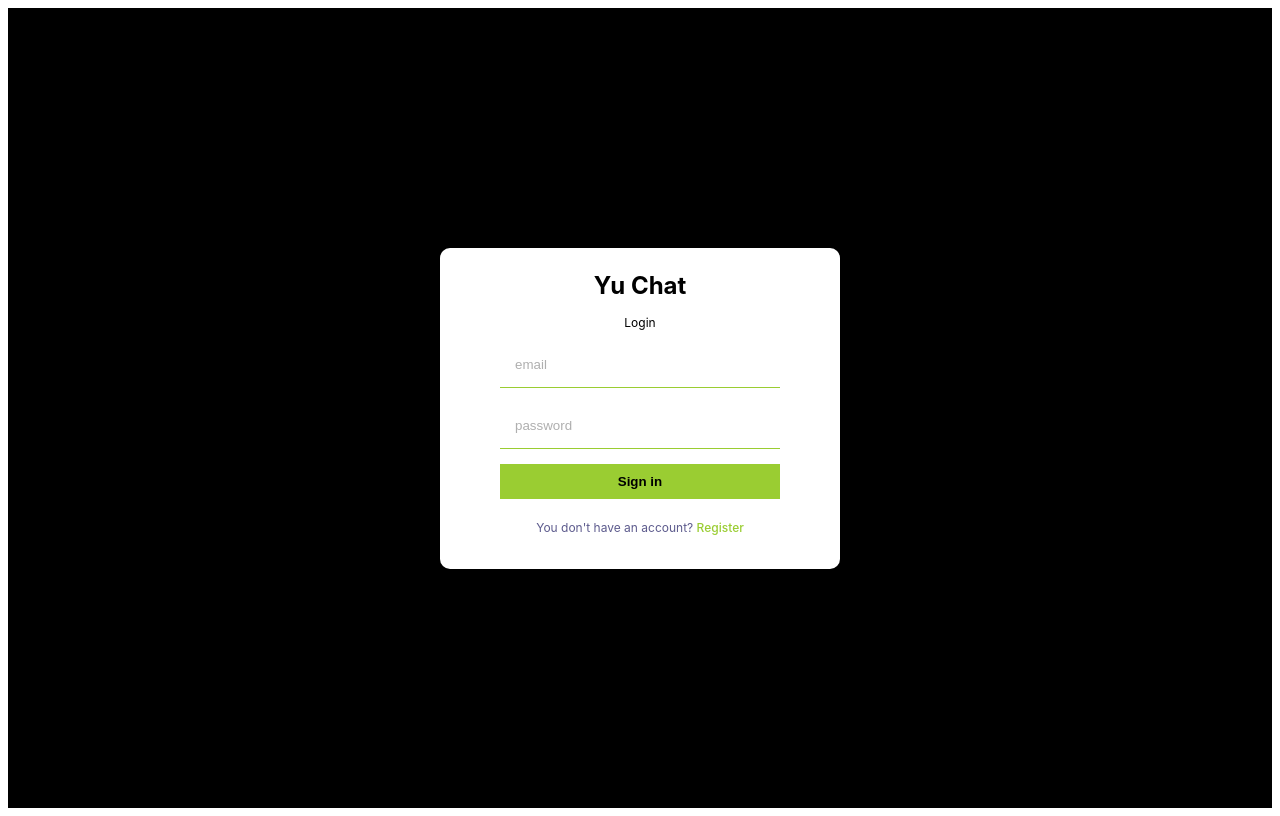
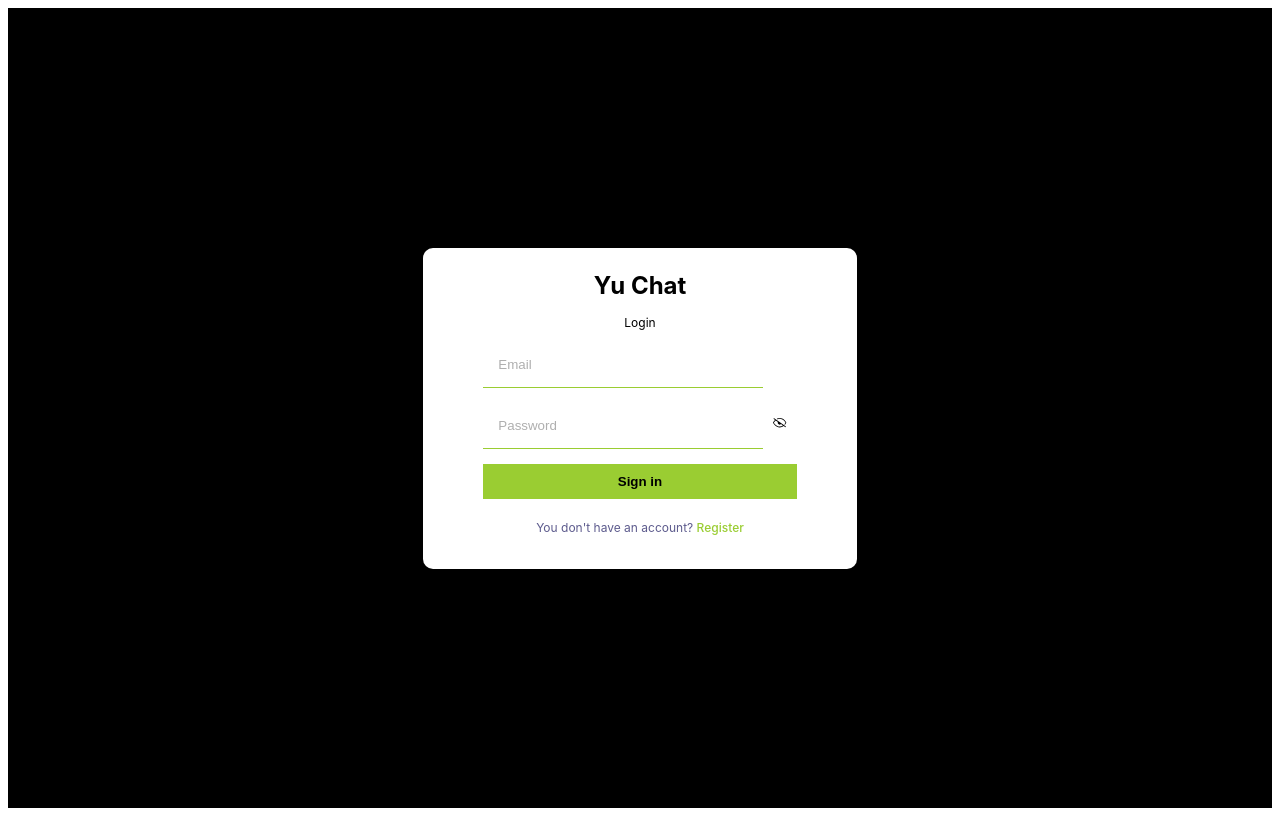
Before and after one commit to YusifAliyev037/YuChat, a React (Vite) app: page /login in a window 1280 px wide. Built offline with nearby package versions, Linux system fonts and the light colour scheme; no server answers.

Commit message:
chatdesign

```diff
--- a/src/Components/Pages/ChatBox/Message.jsx
+++ b/src/Components/Pages/ChatBox/Message.jsx
@@ -23,11 +23,11 @@ import { ChatContext } from '../../Context/ChatContext';
         <span>just now</span>
       </div>
       <div className="messagecontent">
-        <p>{message.text}</p>
-        {message.img && <img
+        <p className='ptext'>{message.text}</p>
+        <p className='pimage'>{message.img && <img
         src={message.img}
         alt=""
-        />}
+        />}</p>
       </div>
       </div>
   )
--- a/src/Components/Pages/Login.jsx
+++ b/src/Components/Pages/Login.jsx
@@ -1,9 +1,13 @@
 import { signInWithEmailAndPassword } from 'firebase/auth';
-import React, { useState } from 'react'
+import React, { useState } from 'react';
 import { Link, useNavigate } from 'react-router-dom';
-import {auth} from '../Service/firebase'
+import { auth } from '../Service/firebase';
+import { GoEye } from 'react-icons/go';
+import { GoEyeClosed } from "react-icons/go";
+
 function Login() {
   const [err, setErr] = useState(false);
+  const [showPassword, setShowPassword] = useState(false); // State to manage password visibility
   const navigate = useNavigate();
 
   const handleSubmit = async (e) => {
@@ -13,27 +17,41 @@ import {auth} from '../Service/firebase'
 
     try {
       await signInWithEmailAndPassword(auth, email, password);
-      navigate("/")
+      navigate('/');
     } catch (err) {
       setErr(true);
     }
   };
+
   return (
     <div className="formcontainer">
       <div className="formwrapper">
         <span className="logo">Yu Chat</span>
         <span className="title">Login</span>
         <form onSubmit={handleSubmit}>
-        <input type="email" placeholder="email" />
-        <input type="password" placeholder="password" />
+          <input type="email" placeholder="Email" />
+          <div className="password-input-wrapper">
+            <input
+              type={showPassword ? 'text' : 'password'}
+              placeholder="Password"
+            />
+            <button
+              className='passwordbutton'
+              type="button"
+              onClick={() => setShowPassword(!showPassword)}
+            >
+             {showPassword ? <GoEye color='black'  /> : <GoEyeClosed color="black" /> }
+            </button>
+          </div>
           <button>Sign in</button>
           {err && <span>Something went wrong</span>}
         </form>
-      <p>You don't have an account? <Link to="/register">Register</Link> </p>
+        <p>
+          You don't have an account? <Link to="/register">Register</Link>{' '}
+        </p>
       </div>
     </div>
-  )
+  );
 }
 
-
-export default Login
+export default Login;
--- a/src/style.scss
+++ b/src/style.scss
@@ -72,6 +72,10 @@
           border: none;
           cursor: pointer;
         }
+        .passwordbutton{
+            background-color: transparent;
+            outline: none;
+        }
 
         label {
           display: flex;
@@ -94,17 +98,17 @@
 
 .home{
     background-color: #000;
-    height: 100vh;
+    height: 678px;
     width: 100%;
-    display: flex;
+    // display: flex;
     align-items: center;
     justify-content: center;
 
     .container{
         border: 1px solid white;
         border-radius: 10px;
-        width: 65%;
-        height: 80%;
+        width: 100%;
+        height: 100%;
         display: flex;
         overflow: hidden;
         @include tablet{
```
Lines whose indentation alone changed are shown as unchanged.
